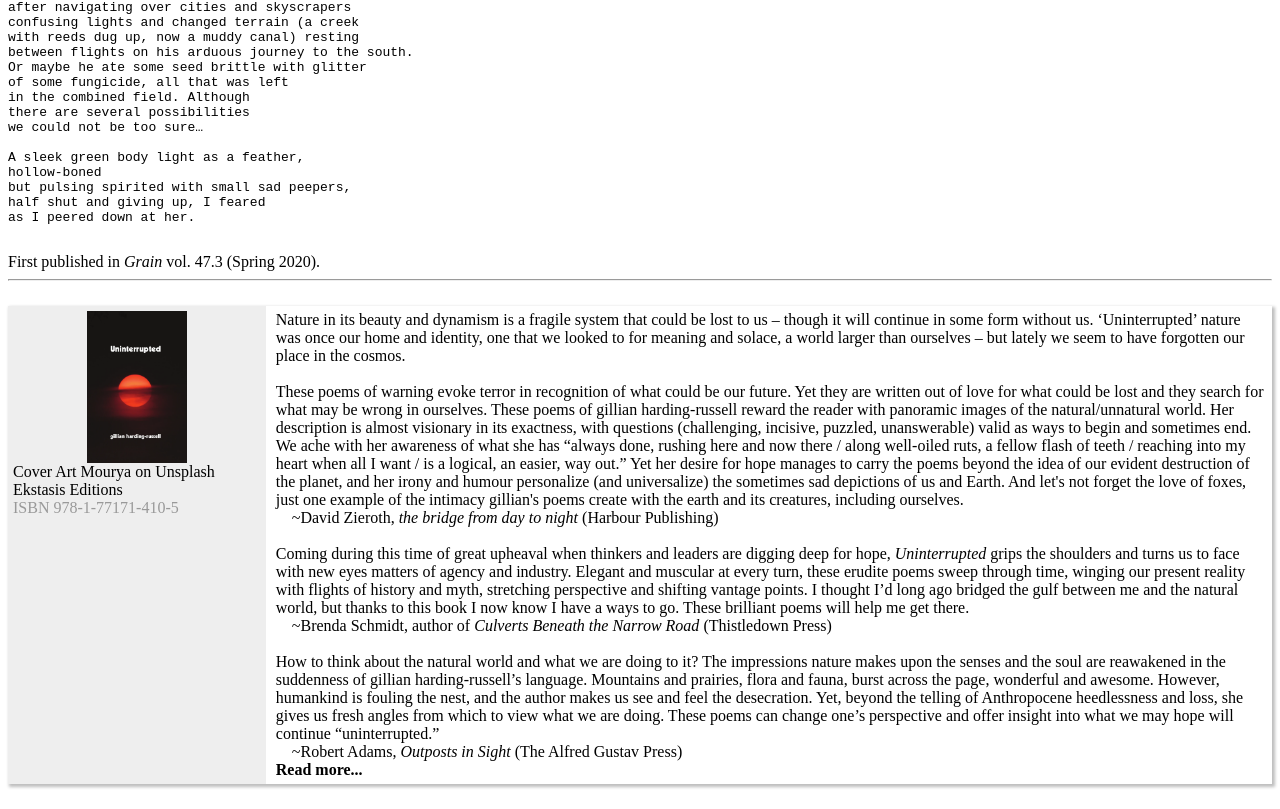
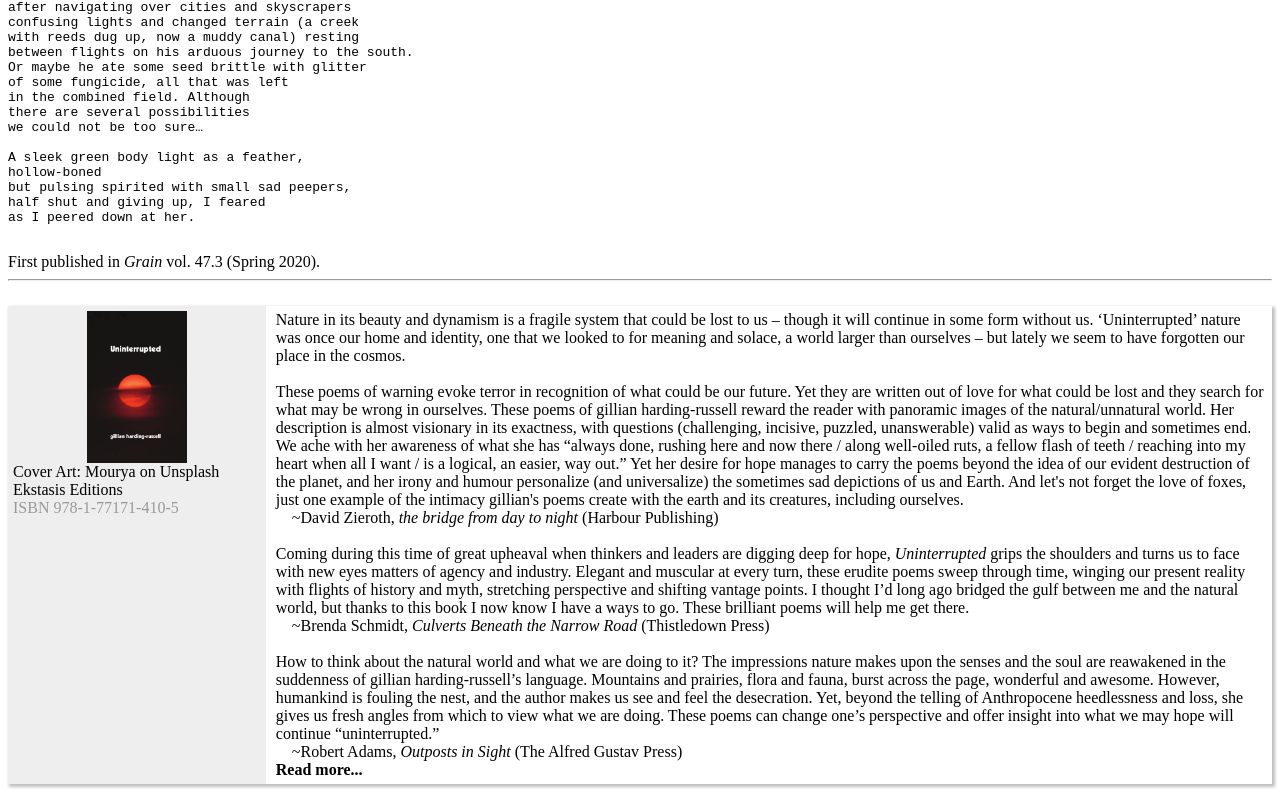
Before and after one commit to LaurieHarding-Russell/GillianHarding-Russell.com, an Angular app: page / in a window 1280 px wide. Shown: the part 798-1607 px from the top of the page. Built offline with nearby package versions, Linux system fonts and the light colour scheme.

Commit message:
more small stuff.

```diff
--- a/src/app/general/general.html
+++ b/src/app/general/general.html
@@ -56,7 +56,7 @@ First published in <i>Grain</i> vol. 47.3 (Spring 2020).
 <hr/>
 
 <book image="/assets/uninterrupted.webp"
-    credit="Cover Art Mourya on Unsplash"
+    credit="Cover Art: Mourya on Unsplash"
     publish="Ekstasis Editions"
     title="Uninterrupted"
     id="978-1-77171-410-5"
@@ -86,7 +86,7 @@ with flights of history and myth, stretching perspective and shifting vantage po
 bridged the gulf between me and the natural world, but thanks to this book I now know I have a ways to
 go. These brilliant poems will help me get there.
 <br>
-&nbsp;&nbsp;&nbsp;&nbsp;~Brenda Schmidt, author of <i>Culverts Beneath the Narrow Road</i> (Thistledown Press)<br>
+&nbsp;&nbsp;&nbsp;&nbsp;~Brenda Schmidt, <i>Culverts Beneath the Narrow Road</i> (Thistledown Press)<br>
 <br>
 How to think about the natural world and what we are doing to it? The impressions nature makes upon the
 senses and the soul are reawakened in the suddenness of gillian harding-russell’s language. Mountains
```
Also changed, not shown: 2 other files (tests, documents, lock files or other folders).
